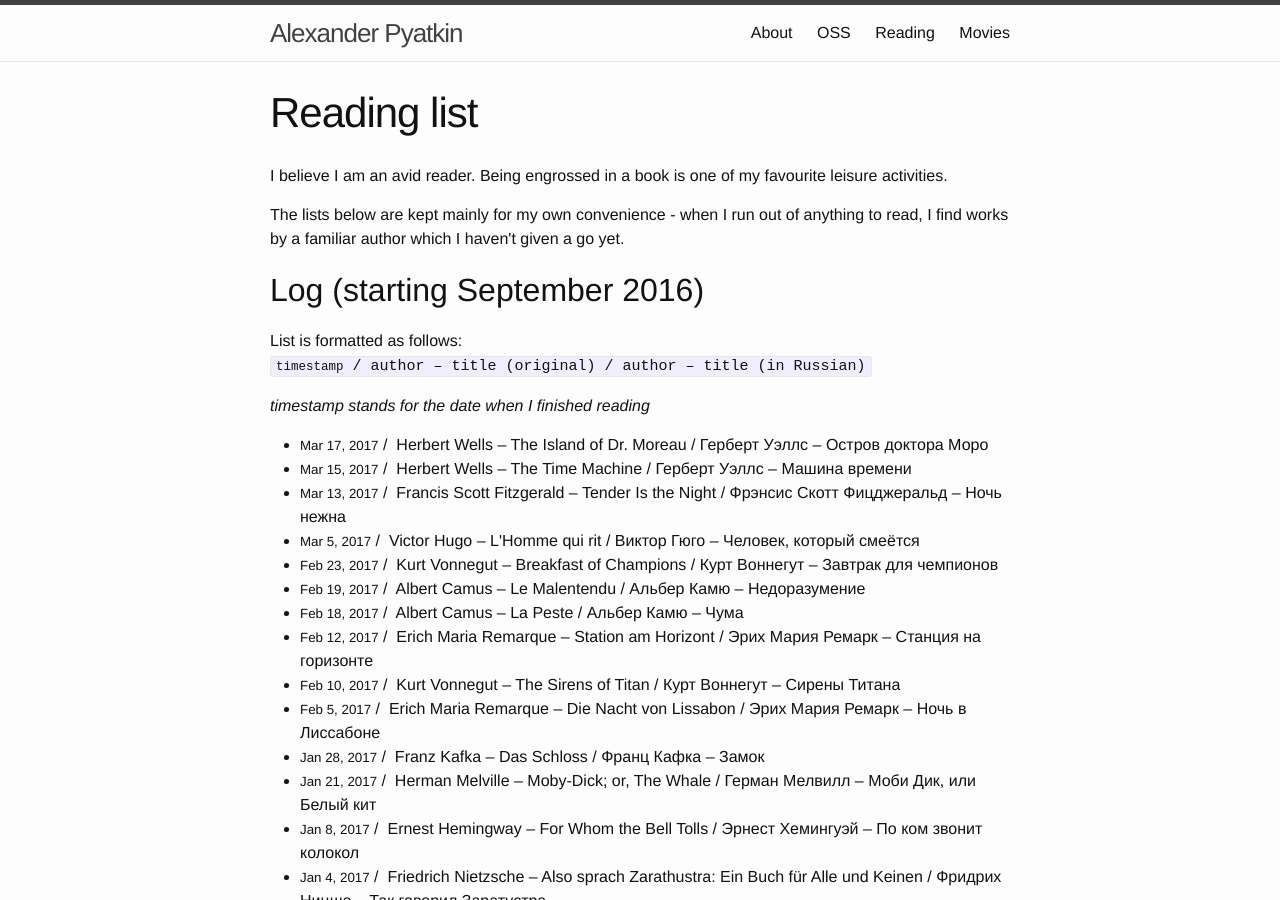
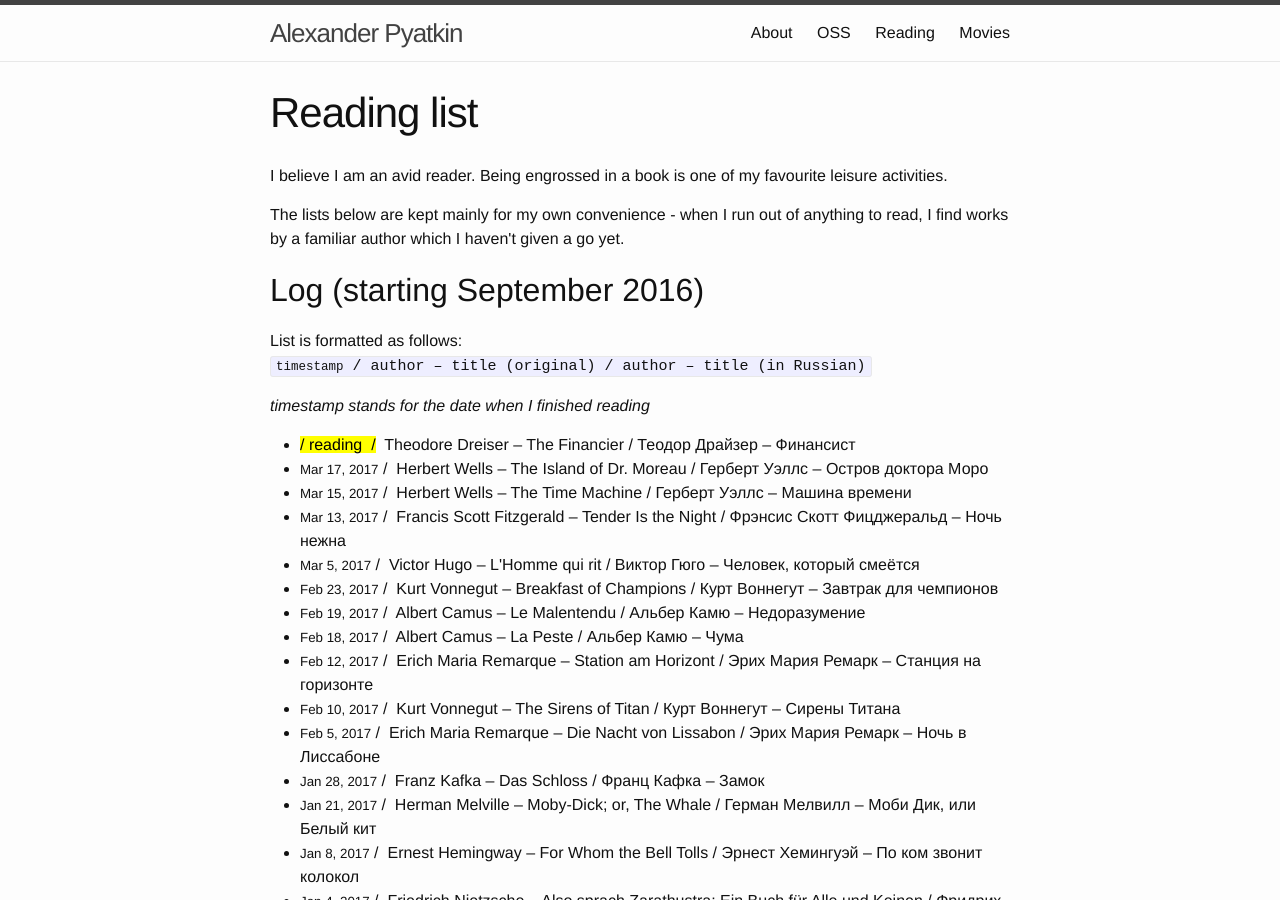
Before and after one commit to aspyatkin/personal-website, a Jekyll site: the page built from reading-list.md, in a window 1280 px wide and 900 px high. Built offline with Jekyll 4.4.1, drawn with Linux system fonts in a browser that asks for light colours.

Commit message:
Update reading list

```diff
--- a/reading-list.md
+++ b/reading-list.md
@@ -5,6 +5,14 @@ short_title: Reading
 permalink: /reading-list/
 top_ndx: 3
 log_list:
+  - reading: yes
+    original:
+      author: 'Theodore Dreiser'
+      title: 'The Financier'
+    russian:
+      author: 'Теодор Драйзер'
+      title: 'Финансист'
+
   - date: 'Mar 17, 2017'
     original:
       author: 'Herbert Wells'
```
